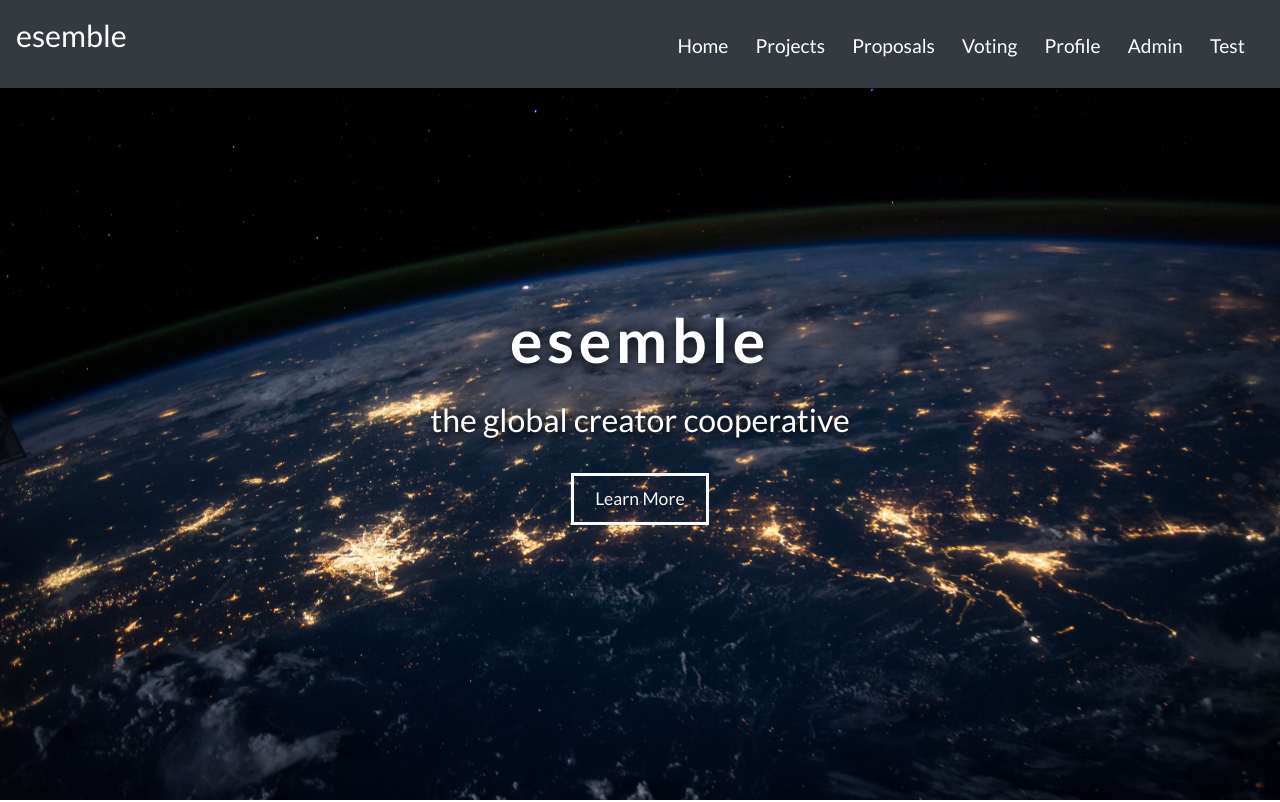
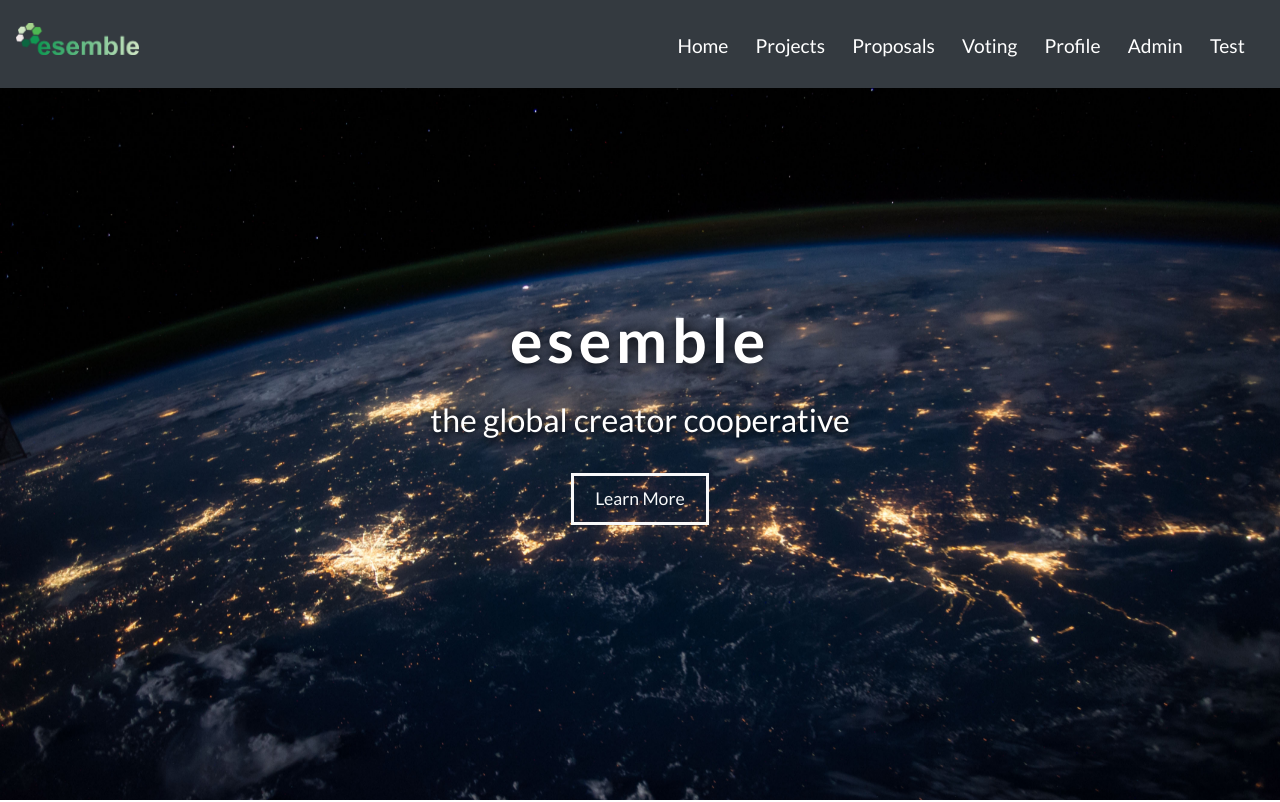
Before and after one commit to esemble-core/esm-dapp, a React (Create React App) app: page / in a window 1280 px wide. Shown: the top 802 px of the page. Built offline with nearby package versions, Linux system fonts and the light colour scheme.

Commit message:
logo added

```diff
--- a/src/style.css
+++ b/src/style.css
@@ -4,6 +4,10 @@ body{
   overflow-x: hidden;
   font-family: 'Lato', sans-serif;
   color: #505962;
+}
+
+.logo {
+
 }
 
 .logo-text {
--- a/src/views/Header.tsx
+++ b/src/views/Header.tsx
@@ -1,11 +1,11 @@
 import React from 'react';
-
+import Logo from "./../img/esemble6.png";
 
 export default function Header() {
   return (
     <React.Fragment>
        <nav className="navbar navbar-expand-md navbar-dark bg-dark fixed-top">
-          <a className="navbar-brand" href="/"><p className="logo-text">esemble</p></a>
+          <a className="navbar-brand" href="/"><p className="logo-text"><img className="logo" src={Logo}/></p></a>
           <button className="navbar-toggler" type="button" data-toggle="collapse"
             data-target="#navbarResponsive">
               <span className="navbar-toggler-icon"></span>
```
Also changed, not shown: src/img/esemble6.png (added).
